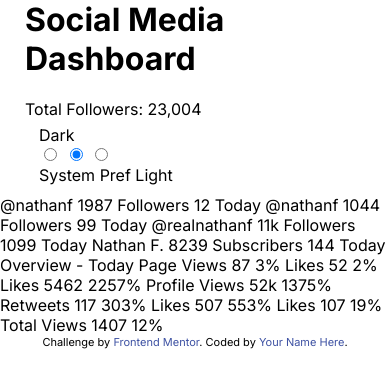
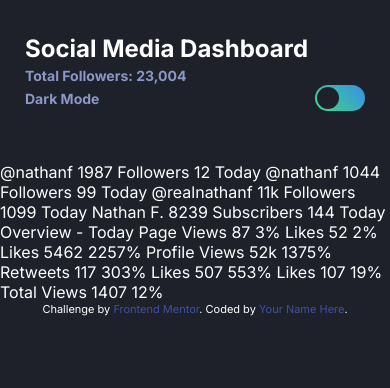
Before and after one commit to kanishkasubash/frontend-mentor-challenge, a website: page social-media-dashboard/src/index.html in a window 390 px wide. Drawn offline with Linux system fonts and the light colour scheme; files that its build step writes are made by us from their sources; files whose address does not match are found by name.

Commit message:
modified:   social-media-dashboard/build/css/main.min.css 	modified:   social-media-dashboard/build/css/main.min.css.map 	modified:   social-media-dashboard/build/index.html 	modified:   social-media-dashboard/src/index.html 	modified:   social-media-dashboard/src/styles/components/header.scss 	modified:   social-media-dashboard/src/styles/components/toggle.scss 	modified:   social-media-dashboard/src/styles/globles/boilerplate.scss 	modified:   social-media-dashboard/src/styles/globles/layout.scss 	modified:   social-media-dashboard/src/styles/globles/typography.scss 	modified:   social-media-dashboard/src/styles/utils/breakpoints.scss

```diff
--- a/social-media-dashboard/src/index.html
+++ b/social-media-dashboard/src/index.html
@@ -32,28 +32,23 @@
     <header class="header container">
         <div class="header__title">
             <h1>Social Media Dashboard</h1>
-            Total Followers: 23,004
+            <span class="header__subtitle">Total Followers: 23,004</span>
         </div>
-        <fieldset class="header__toggle toggle" aria-label="theme toggle" role="radiogroup">
-            <label for="dark">Dark</label>
-            <div class="toggle__wrapper">
-                <input type="radio" name="theme" id="dark" />
-                <input type="radio" name="theme" id="system" checked />
-                <input type="radio" name="theme" id="light" />
-                <span aria-hidden="true" class="toggle__background"></span>
-                <span aria-hidden="true" class="toggle__button"></span>
-            </div>
-            <label for="dark">System Pref</label>
-            <label for="light">Light</label>
-        </fieldset>
+        <div class="header__toggle toggle">
+            <span class="">Dark Mode</span>
+            <input type="checkbox" class="toggle__button" id="toggle">
+            <label for="toggle" class="toggle__background">
+                <span class="toggle__slider"></span>
+            </label>
+        </div>
     </header>
     <main>
-        <section></section>
-    </main> @nathanf 1987 Followers 12 Today @nathanf 1044 Followers 99 Today @realnathanf 11k Followers 1099 Today
-    Nathan F. 8239 Subscribers 144 Today Overview - Today Page Views 87 3% Likes 52 2% Likes 5462 2257% Profile Views
-    52k 1375% Retweets 117 303% Likes 507 553% Likes 107 19% Total Views 1407 12% <div class="attribution"> Challenge by
-        <a href="https://www.frontendmentor.io?ref=challenge" target="_blank">Frontend Mentor</a>. Coded by <a
-            href="#">Your Name Here</a>. </div>
+        <section></section> @nathanf 1987 Followers 12 Today @nathanf 1044 Followers 99 Today @realnathanf 11k Followers
+        1099 Today Nathan F. 8239 Subscribers 144 Today Overview - Today Page Views 87 3% Likes 52 2% Likes 5462 2257%
+        Profile Views 52k 1375% Retweets 117 303% Likes 507 553% Likes 107 19% Total Views 1407 12%
+    </main>
+    <div class="attribution"> Challenge by <a href="https://www.frontendmentor.io?ref=challenge"
+            target="_blank">Frontend Mentor</a>. Coded by <a href="#">Your Name Here</a>. </div>
 </body>
 
 </html>
--- a/social-media-dashboard/src/styles/components/header.scss
+++ b/social-media-dashboard/src/styles/components/header.scss
@@ -1,17 +1,31 @@
 @use '../utils/' as *;
 
 .header {
+    margin-top: rem(36);
 
-    @include deviceup(mobile) {
+    @include breakpoint(mobile) {
         display: flex;
         justify-content: space-between;
+        align-items: center;
     }
 
-    &__title {
-
+    &__subtitle {
+        font-size: rem(14);
+        font-weight: 700;
+        color: var(--dark-text);
     }
 
     &__toggle {
-
+        display: flex;
+        justify-content: space-between;
+        align-items: center;
+        padding-bottom: rem(5);
+        margin-bottom: rem(10);
+        span {
+            font-size: rem(14);
+            font-weight: 700;
+            color: var(--dark-text);
+            padding-right: rem(10);
+        }
     }
 }
--- a/social-media-dashboard/src/styles/components/toggle.scss
+++ b/social-media-dashboard/src/styles/components/toggle.scss
@@ -1,28 +1,41 @@
 @use '../utils/' as *;
 
 .toggle {
-    border: none;
-
-    &__wrapper {
-    }
-
-    input[type = "radio"] {
-
-    }
-
     &__background {
-
+        background: linear-gradient(225deg, var(--toggle-bg-start), var(--toggle-bg-end));
+        width: rem(50);
+        height: rem(26);
+        border-radius: rem(50);
+        position: relative;
+        padding: rem(5);
+        cursor: pointer;
+        display: flex;
+        justify-content: space-between;
+        align-items: center;
     }
 
     &__button {
-        width: rem(32);
-        height: rem(16);
-        border-radius: 50%;
-        background-color: var(--toggle);
+        opacity: 0;
+        position: absolute;
     }
 
-    label {
-
+    &__slider {
+        background-color: var(--dark-bg);
+        width: rem(22);
+        height: rem(22);
+        position: absolute;
+        left: rem(2);
+        top: rem(2);
+        border-radius: 50%;
+        transition: transform 0.2s linear;
     }
 
+    &__button:checked+&__background {
+        background: linear-gradient(var(--toggle), var(--toggle));
+    }
+
+    &__button:checked+&__background &__slider {
+        transform: translateX(rem(24));
+        background-color: var(--light-bg);
+    }
 }
--- a/social-media-dashboard/src/styles/globles/boilerplate.scss
+++ b/social-media-dashboard/src/styles/globles/boilerplate.scss
@@ -11,4 +11,6 @@ body{
     margin: 0;
     padding: 0;
     font-family: var(--font-inter);
+    background: var(--dark-bg);
+    color: var(--dark-text-white);
 }
--- a/social-media-dashboard/src/styles/globles/layout.scss
+++ b/social-media-dashboard/src/styles/globles/layout.scss
@@ -3,9 +3,9 @@
 .container {
     padding: 0 rem(25);
     max-width: rem(1110);
-    margin: 0 auto;
+    margin: 0 auto rem(46);
 
-    @include deviceup(desktop) {
+    @include breakpoint(desktop) {
         padding: 0;
     }
 }
--- a/social-media-dashboard/src/styles/globles/typography.scss
+++ b/social-media-dashboard/src/styles/globles/typography.scss
@@ -1,5 +1,16 @@
+@use '../utils/' as *;
+
 h1, h2, h3, h4 {
     margin-top: 0;
+    line-height: 1.1;
+}
+
+h1 {
+    font-size: rem(24);
+    margin-bottom: rem(3);
+    @include breakpoint(desktop) {
+        font-size: rem(28);
+    }
 }
 
 a, a:visited, a:active {
--- a/social-media-dashboard/src/styles/utils/breakpoints.scss
+++ b/social-media-dashboard/src/styles/utils/breakpoints.scss
@@ -7,18 +7,19 @@ $breakpoint: (
 );
 
 /* Extra small devices (phones, 640px and down) */
-@mixin devicedown($name) {
+/* Small devices (portrait tablets and large phones, 640px and up) */
+/* Medium devices (landscape tablets, 768px and up) */
+/* Large devices (laptops/desktops, 992px and up) */
+/* Extra large devices (large laptops and desktops, 1200px and up) */
+
+@mixin breakpoint($name) {
+  @media (min-width: map-get($breakpoint, $name)) {
+    @content;
+  }
+}
+
+@mixin breakpointdown($name) {
   @media (max-width: map-get($breakpoint, $name)) {
     @content;
   }
 }
-
-/* Small devices (portrait tablets and large phones, 640px and up) */
-/* Medium devices (landscape tablets, 768px and up) */
-/* Large devices (laptops/desktops, 992px and up) */
-/* Extra large devices (large laptops and desktops, 1200px and up) */
-@mixin deviceup($name) {
-  @media (min-width: map-get($breakpoint, $name)) {
-    @content;
-  }
-}
```
Also changed, not shown: social-media-dashboard/build/css/main.min.css, social-media-dashboard/build/index.html, 1 other file.
